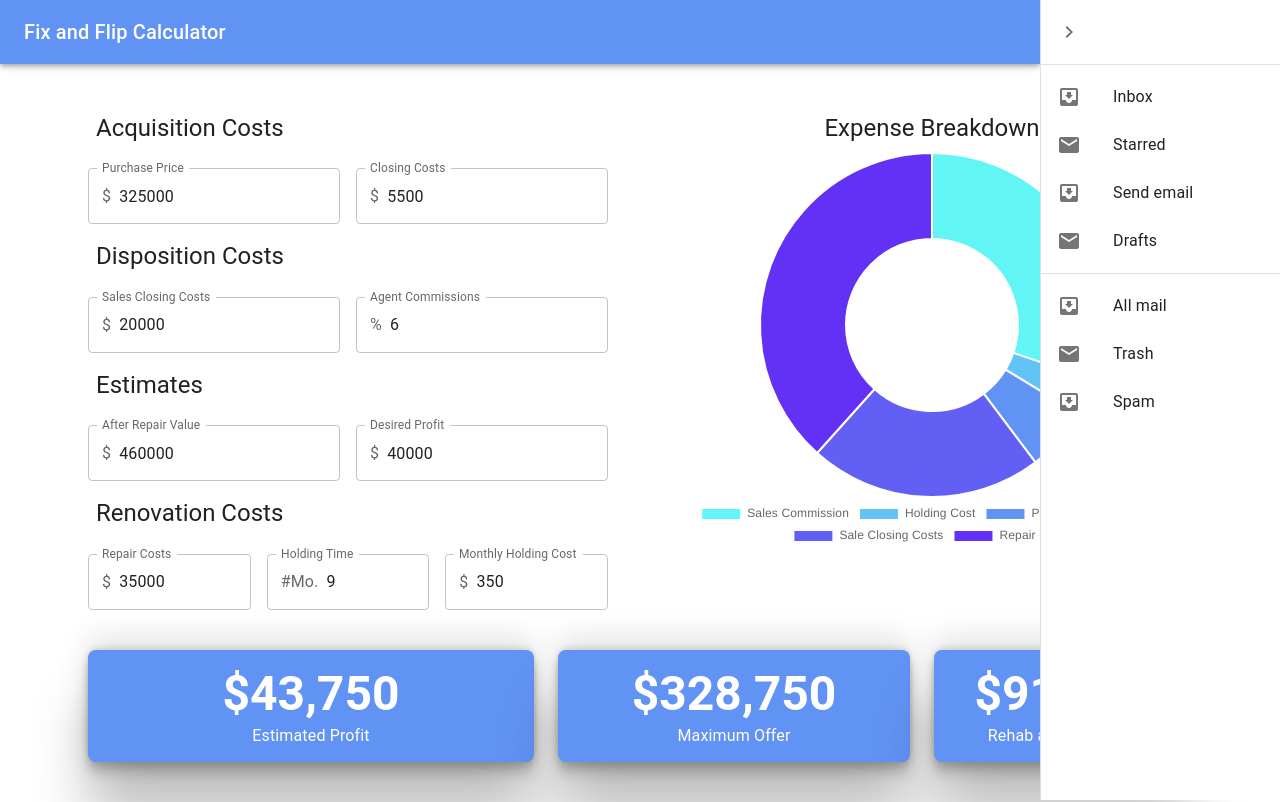
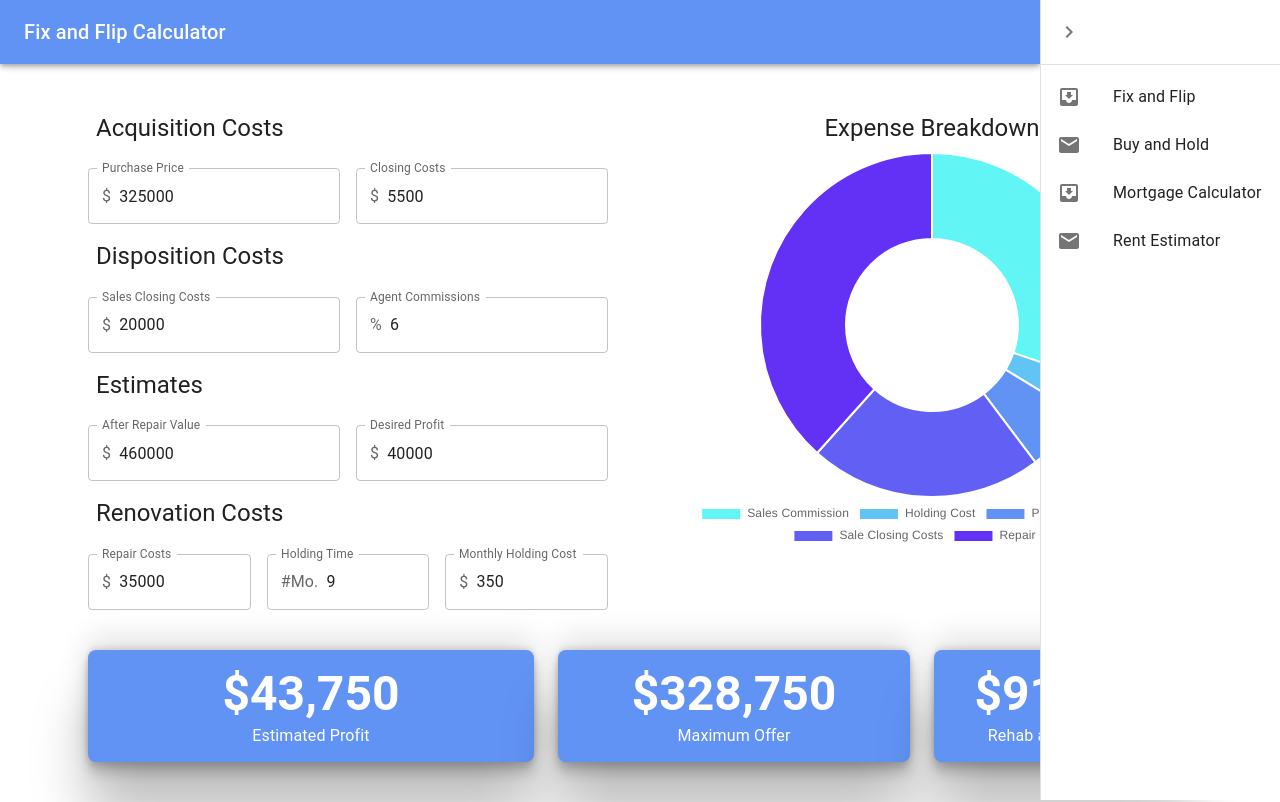
Before and after one commit to ryanevans253/react-calculators, a React (Create React App) app: page / in a window 1280 px wide. Both pictures are taken after a click on the button "open drawer". Built offline with nearby package versions, Linux system fonts and the light colour scheme.

Commit message:
netlify deployment fix

```diff
--- a/src/components/drawerNav/Navigation.js
+++ b/src/components/drawerNav/Navigation.js
@@ -102,21 +102,6 @@ export default function PersistentDrawerRight() {
       </AppBar>
       <Main open={open}>
         <DrawerHeader />
-        {/* <Typography paragraph>
-          Lorem ipsum dolor sit amet, consectetur adipiscing elit, sed do
-          eiusmod tempor incididunt ut labore et dolore magna aliqua. Rhoncus
-          dolor purus non enim praesent elementum facilisis leo vel. Risus at
-          ultrices mi tempus imperdiet. Semper risus in hendrerit gravida rutrum
-          quisque non tellus. Convallis convallis tellus id interdum velit
-          laoreet id donec ultrices. Odio morbi quis commodo odio aenean sed
-          adipiscing. Amet nisl suscipit adipiscing bibendum est ultricies
-          integer quis. Cursus euismod quis viverra nibh cras. Metus vulputate
-          eu scelerisque felis imperdiet proin fermentum leo. Mauris commodo
-          quis imperdiet massa tincidunt. Cras tincidunt lobortis feugiat
-          vivamus at augue. At augue eget arcu dictum varius duis at consectetur
-          lorem. Velit sed ullamcorper morbi tincidunt. Lorem donec massa sapien
-          faucibus et molestie ac.
-        </Typography> */}
       </Main>
       <Drawer
         sx={{
@@ -141,18 +126,12 @@ export default function PersistentDrawerRight() {
         </DrawerHeader>
         <Divider />
         <List>
-          {["Inbox", "Starred", "Send email", "Drafts"].map((text, index) => (
-            <ListItem button key={text}>
-              <ListItemIcon>
-                {index % 2 === 0 ? <InboxIcon /> : <MailIcon />}
-              </ListItemIcon>
-              <ListItemText primary={text} />
-            </ListItem>
-          ))}
-        </List>
-        <Divider />
-        <List>
-          {["All mail", "Trash", "Spam"].map((text, index) => (
+          {[
+            "Fix and Flip",
+            "Buy and Hold",
+            "Mortgage Calculator",
+            "Rent Estimator",
+          ].map((text, index) => (
             <ListItem button key={text}>
               <ListItemIcon>
                 {index % 2 === 0 ? <InboxIcon /> : <MailIcon />}
```
Also changed, not shown: src/App.js (+29 -3 lines), src/index.js (+6 -9 lines), 1 other file (tests, documents, lock files or other folders).
